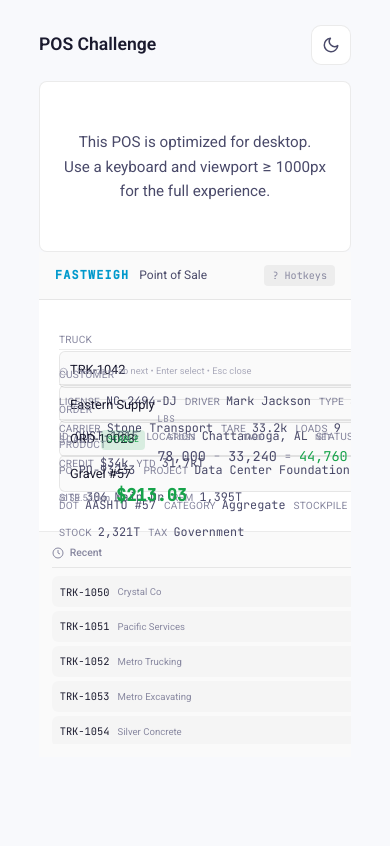
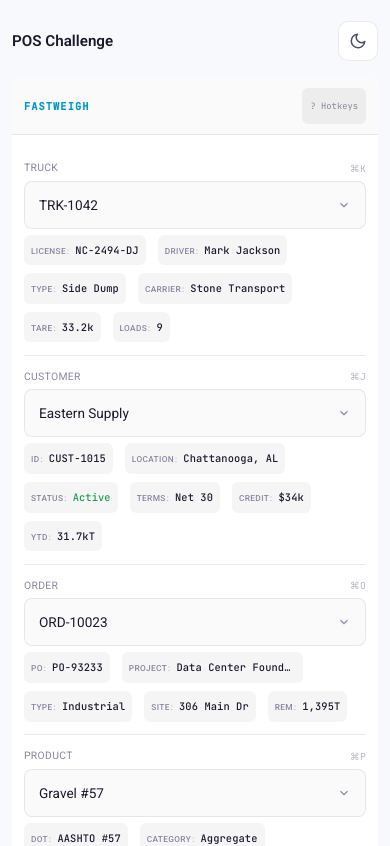
Before and after one commit to Joseph-Mutua/pos-system, a React (Vite) app: page / in a window 390 px wide. Shown: the top 846 px of the page. Built offline with nearby package versions, Linux system fonts and the light colour scheme.

Commit message:
Feat: Add responsiveness

```diff
--- a/index.html
+++ b/index.html
@@ -3,7 +3,10 @@
   <head>
     <meta charset="UTF-8" />
     <link rel="icon" type="image/svg+xml" href="/favicon.svg" />
-    <meta name="viewport" content="width=device-width, initial-scale=1.0" />
+    <meta
+      name="viewport"
+      content="width=device-width, initial-scale=1.0, viewport-fit=cover"
+    />
     <title>POS Challenge | Fastweigh</title>
     <meta
       name="description"
--- a/src/App.module.css
+++ b/src/App.module.css
@@ -2,7 +2,8 @@
   display: flex;
   flex-direction: column;
   min-height: 100vh;
-  padding: 2vh 2vw;
+  min-height: 100dvh;
+  padding: clamp(8px, 1.5vh, 16px) clamp(12px, 3vw, 24px);
   box-sizing: border-box;
 }
 
@@ -11,16 +12,16 @@
   justify-content: space-between;
   align-items: center;
   flex-shrink: 0;
-  padding: 8px 0;
-  margin-bottom: 1vh;
-  max-width: 80vw;
+  padding: clamp(6px, 1vh, 12px) 0;
+  margin-bottom: clamp(4px, 1vh, 12px);
   width: 100%;
+  max-width: 100%;
   margin-left: auto;
   margin-right: auto;
 }
 
 .title {
-  font-size: 1.1rem;
+  font-size: clamp(0.95rem, 2.5vw, 1.25rem);
   font-weight: 600;
   color: var(--text-primary);
   margin: 0;
@@ -33,7 +34,23 @@
   flex-direction: column;
   overflow: hidden;
   width: 100%;
-  max-width: 80vw;
-  max-height: 80vh;
+  max-width: 100%;
   margin: 0 auto;
 }
+
+@media (min-width: 900px) {
+  .app {
+    padding: 2vh 2vw;
+  }
+
+  .main {
+    max-width: 90vw;
+  }
+}
+
+@media (min-width: 1200px) {
+  .main {
+    max-width: 80vw;
+    max-height: 80vh;
+  }
+}
--- a/src/components/Combobox/Combobox.module.css
+++ b/src/components/Combobox/Combobox.module.css
@@ -1,18 +1,22 @@
 .fieldSearchMode {
   display: flex;
   flex-direction: column;
-  gap: 4px;
+  gap: 6px;
   position: relative;
+  width: 100%;
+  min-width: 0;
 }
 
 .searchHeader {
   display: flex;
   justify-content: space-between;
   align-items: center;
+  gap: 8px;
+  flex-wrap: wrap;
 }
 
 .searchLabel {
-  font-size: clamp(0.65rem, 1.3vh, 0.8rem);
+  font-size: clamp(0.7rem, 2vw, 0.85rem);
   color: var(--accent-cyan);
   text-transform: uppercase;
   letter-spacing: 0.03em;
@@ -21,22 +25,34 @@
 
 .shortcut {
   font-family: var(--font-mono);
-  font-size: clamp(0.5rem, 1vh, 0.65rem);
+  font-size: clamp(0.6rem, 1.8vw, 0.7rem);
   color: var(--text-dim);
   opacity: 0.6;
 }
 
 .searchInput {
   width: 100%;
-  padding: clamp(8px, 1.5vh, 12px) clamp(10px, 1.2vw, 14px);
+  min-width: 0;
+  padding: clamp(12px, 2vh, 16px) clamp(14px, 2.5vw, 18px);
+  min-height: 48px;
   background: rgba(0, 153, 204, 0.08);
   border: 1px solid var(--accent-cyan);
-  border-radius: 6px;
+  border-radius: 8px;
   box-shadow: 0 0 0 2px rgba(0, 153, 204, 0.1);
   font-family: var(--font-sans);
-  font-size: clamp(0.8rem, 1.6vh, 0.95rem);
+  font-size: clamp(1rem, 2.5vw, 1rem);
   color: var(--text-primary);
   outline: none;
+  box-sizing: border-box;
+  -webkit-tap-highlight-color: transparent;
+}
+
+@media (min-width: 640px) {
+  .searchInput {
+    min-height: 44px;
+    padding: clamp(10px, 1.8vh, 14px) clamp(12px, 1.5vw, 16px);
+    font-size: clamp(0.875rem, 1.6vh, 0.95rem);
+  }
 }
 
 [data-theme="dark"] .searchInput {
@@ -53,14 +69,25 @@
   top: 100%;
   left: 0;
   right: 0;
-  margin-top: 4px;
+  margin-top: 6px;
+  width: 100%;
+  max-width: 100%;
+  box-sizing: border-box;
   background: var(--bg-card);
   border: 1px solid var(--border-subtle);
-  border-radius: 6px;
+  border-radius: 8px;
   box-shadow: 0 10px 40px rgba(0, 0, 0, 0.15);
-  max-height: min(280px, 35vh);
+  max-height: min(320px, 45vh, 55dvh);
   overflow-y: auto;
+  overflow-x: hidden;
   z-index: 100;
+}
+
+@media (min-width: 640px) {
+  .dropdown {
+    max-height: min(280px, 40vh, 50dvh);
+    margin-top: 4px;
+  }
 }
 
 [data-theme="dark"] .dropdown {
@@ -70,11 +97,19 @@
 .dropdownItem {
   display: flex;
   flex-wrap: wrap;
-  gap: 8px 16px;
-  padding: clamp(8px, 1.2vh, 12px) clamp(10px, 1vw, 14px);
+  gap: clamp(6px, 1.2vw, 10px) clamp(10px, 2vw, 16px);
+  padding: clamp(12px, 2vh, 14px) clamp(12px, 2vw, 16px);
+  min-height: 44px;
   cursor: pointer;
   transition: background 100ms ease;
   border-bottom: 1px solid var(--border-subtle);
+}
+
+@media (min-width: 640px) {
+  .dropdownItem {
+    padding: clamp(8px, 1.2vh, 12px) clamp(10px, 1vw, 14px);
+    min-height: 0;
+  }
 }
 
 .dropdownItem:last-child {
@@ -101,19 +136,46 @@
   display: flex;
   align-items: baseline;
   gap: 4px;
-  min-width: 80px;
+  min-width: 0;
+  max-width: 100%;
+}
+
+@media (min-width: 400px) {
+  .dropdownField {
+    min-width: 70px;
+  }
+}
+
+@media (min-width: 640px) {
+  .dropdownField {
+    min-width: 80px;
+  }
 }
 
 .dropdownFieldLabel {
-  font-size: clamp(0.5rem, 1.1vh, 0.65rem);
+  font-size: clamp(0.6rem, 1.8vw, 0.7rem);
   color: var(--text-dim);
   text-transform: uppercase;
   letter-spacing: 0.02em;
+  flex-shrink: 0;
 }
 
 .dropdownFieldValue {
-  font-size: clamp(0.7rem, 1.4vh, 0.85rem);
+  font-size: clamp(0.75rem, 2vw, 0.9rem);
   color: var(--text-secondary);
+  overflow: hidden;
+  text-overflow: ellipsis;
+  white-space: nowrap;
+  min-width: 0;
+}
+
+@media (min-width: 640px) {
+  .dropdownFieldLabel {
+    font-size: clamp(0.5rem, 1.1vh, 0.65rem);
+  }
+  .dropdownFieldValue {
+    font-size: clamp(0.7rem, 1.4vh, 0.85rem);
+  }
 }
 
 .dropdownField.mono .dropdownFieldValue {
@@ -123,14 +185,17 @@
 .fieldInput {
   display: flex;
   flex-direction: column;
-  gap: 2px;
+  gap: 4px;
+  width: 100%;
+  min-width: 0;
 }
 
 .fieldLabel {
   display: flex;
   justify-content: space-between;
   align-items: center;
-  font-size: clamp(0.6rem, 1.2vh, 0.75rem);
+  gap: 8px;
+  font-size: clamp(0.65rem, 2vw, 0.8rem);
   color: var(--text-dim);
   text-transform: uppercase;
   letter-spacing: 0.03em;
@@ -140,10 +205,11 @@
   display: flex;
   justify-content: space-between;
   align-items: center;
-  padding: clamp(8px, 1.2vh, 12px) clamp(10px, 1vw, 14px);
+  padding: clamp(12px, 2vh, 14px) clamp(14px, 2.5vw, 18px);
+  min-height: 48px;
   background: rgba(0, 0, 0, 0.02);
   border: 1px solid var(--border-subtle);
-  border-radius: 6px;
+  border-radius: 8px;
   cursor: pointer;
   transition: all 150ms ease;
   font-family: inherit;
@@ -151,6 +217,16 @@
   color: inherit;
   text-align: left;
   width: 100%;
+  min-width: 0;
+  box-sizing: border-box;
+  -webkit-tap-highlight-color: transparent;
+}
+
+@media (min-width: 640px) {
+  .input {
+    min-height: 44px;
+    padding: clamp(10px, 1.5vh, 14px) clamp(12px, 1.5vw, 16px);
+  }
 }
 
 [data-theme="dark"] .input {
@@ -167,16 +243,30 @@
 }
 
 .inputValue {
-  font-size: clamp(0.8rem, 1.5vh, 0.95rem);
+  font-size: clamp(0.85rem, 2.2vw, 0.95rem);
   color: var(--text-primary);
   white-space: nowrap;
   overflow: hidden;
   text-overflow: ellipsis;
+  min-width: 0;
+}
+
+@media (min-width: 640px) {
+  .inputValue {
+    font-size: clamp(0.8rem, 1.5vh, 0.95rem);
+  }
 }
 
 .input svg {
   color: var(--text-dim);
   flex-shrink: 0;
-  width: 12px;
-  height: 12px;
+  width: 14px;
+  height: 14px;
 }
+
+@media (min-width: 640px) {
+  .input svg {
+    width: 12px;
+    height: 12px;
+  }
+}
--- a/src/components/PosInterface/PosInterface.module.css
+++ b/src/components/PosInterface/PosInterface.module.css
@@ -1,48 +1,26 @@
-.mobileNotice {
-  display: none;
-  padding: 48px 24px;
-  text-align: center;
-  background: var(--bg-card);
-  border: 1px solid var(--border-subtle);
-  border-radius: 8px;
-}
-
-.mobileNotice p {
-  font-size: 0.95rem;
-  color: var(--text-secondary);
-  line-height: 1.6;
-}
-
-@media (max-width: 999px) {
-  .mobileNotice {
-    display: block;
-  }
-
-  .mockup {
-    display: none;
-  }
-}
-
 .mockup {
   display: flex;
   flex-direction: column;
   flex: 1;
   min-height: 0;
+  min-width: 0;
   background: var(--bg-card);
   overflow: hidden;
   font-family: var(--font-sans);
   transition: background-color var(--transition-normal),
     border-color var(--transition-normal);
+  border-radius: 8px;
 }
 
 .header {
   display: flex;
   justify-content: space-between;
   align-items: center;
-  padding: clamp(10px, 1.5vh, 16px) clamp(16px, 2vw, 24px);
+  padding: clamp(8px, 1.2vh, 14px) clamp(12px, 2.5vw, 24px);
   background: rgba(0, 0, 0, 0.02);
   border-bottom: 1px solid var(--border-subtle);
   flex-shrink: 0;
+  gap: 8px;
 }
 
 [data-theme="dark"] .header {
@@ -52,32 +30,45 @@
 .headerLeft {
   display: flex;
   align-items: center;
-  gap: 10px;
+  gap: clamp(6px, 1vw, 10px);
+  min-width: 0;
 }
 
 .logo {
   font-family: var(--font-mono);
-  font-size: clamp(0.7rem, 1.4vh, 0.85rem);
+  font-size: clamp(0.65rem, 2vw, 0.85rem);
   font-weight: 700;
   letter-spacing: 0.1em;
   color: var(--accent-cyan);
+  white-space: nowrap;
 }
 
 .headerTitle {
-  font-size: clamp(0.75rem, 1.4vh, 0.9rem);
+  font-size: clamp(0.65rem, 1.8vw, 0.9rem);
   color: var(--text-secondary);
+  white-space: nowrap;
+  overflow: hidden;
+  text-overflow: ellipsis;
+}
+
+@media (max-width: 480px) {
+  .headerTitle {
+    display: none;
+  }
 }
 
 .hotkey {
   font-family: var(--font-mono);
-  font-size: clamp(0.6rem, 1.2vh, 0.75rem);
+  font-size: clamp(0.55rem, 1.5vw, 0.75rem);
   color: var(--text-dim);
   background: rgba(0, 0, 0, 0.05);
-  padding: 4px 8px;
-  border-radius: 4px;
+  padding: clamp(6px, 1.2vh, 8px) clamp(8px, 1.5vw, 12px);
+  border-radius: 6px;
   border: none;
   cursor: pointer;
   transition: all var(--transition-fast);
+  flex-shrink: 0;
+  min-height: 36px;
 }
 
 [data-theme="dark"] .hotkey {
@@ -96,18 +87,37 @@
 
 .body {
   display: grid;
-  grid-template-columns: 1fr minmax(160px, 200px);
+  grid-template-columns: 1fr;
+  grid-template-rows: 1fr auto;
   flex: 1;
   min-height: 0;
+  min-width: 0;
   overflow: hidden;
+}
+
+@media (min-width: 640px) {
+  .body {
+    grid-template-columns: 1fr minmax(140px, 200px);
+    grid-template-rows: 1fr;
+  }
 }
 
 .mainPanel {
   display: flex;
   flex-direction: column;
-  padding: 16px 20px;
-  border-right: 1px solid var(--border-subtle);
+  padding: clamp(12px, 2vw, 20px);
+  border-right: none;
+  border-bottom: 1px solid var(--border-subtle);
   min-height: 0;
+  min-width: 0;
+  overflow: hidden;
+}
+
+@media (min-width: 640px) {
+  .mainPanel {
+    border-right: 1px solid var(--border-subtle);
+    border-bottom: none;
+  }
 }
 
 .fieldsSection {
@@ -115,18 +125,19 @@
   flex-direction: column;
   flex: 1;
   min-height: 0;
+  min-width: 0;
   gap: 0;
 }
 
 .fieldRow {
   display: grid;
-  grid-template-columns: 160px 1fr;
-  gap: 16px;
-  align-items: center;
-  padding: clamp(10px, 2vh, 20px) 0;
+  grid-template-columns: 1fr;
+  gap: clamp(6px, 1.5vw, 16px);
+  align-items: start;
+  padding: clamp(8px, 1.5vh, 16px) 0;
   border-bottom: 1px solid var(--border-subtle);
-  flex: 1;
-  min-height: 0;
+  flex: 0 0 auto;
+  min-width: 0;
 }
 
 .fieldRow:last-child {
@@ -135,48 +146,87 @@
 
 .fieldRowActive {
   grid-template-columns: 1fr;
-  flex: 1;
+}
+
+@media (min-width: 640px) {
+  .fieldRow {
+    grid-template-columns: minmax(100px, 160px) 1fr;
+    align-items: center;
+    flex: 1;
+  }
 }
 
 .fieldDetails {
   display: flex;
-  gap: 20px;
+  gap: 8px 12px;
   align-items: center;
   flex-wrap: wrap;
+  min-width: 0;
 }
 
 .detailItem {
-  display: flex;
+  display: inline-flex;
   align-items: baseline;
   gap: 6px;
+  padding: clamp(4px, 0.8vh, 6px) clamp(6px, 1.2vw, 10px);
+  border-radius: 6px;
+  background: rgba(0, 0, 0, 0.04);
+  border: 1px solid transparent;
+  transition: background 0.15s ease, border-color 0.15s ease;
+}
+
+[data-theme="dark"] .detailItem {
+  background: rgba(255, 255, 255, 0.05);
 }
 
 .detailLabel {
-  font-size: clamp(0.55rem, 1.2vh, 0.7rem);
+  font-size: clamp(0.52rem, 1.2vw, 0.7rem);
+  font-weight: 500;
   color: var(--text-dim);
   text-transform: uppercase;
-  letter-spacing: 0.02em;
+  letter-spacing: 0.04em;
+}
+
+.detailLabel::after {
+  content: ":";
+  margin-left: 1px;
+  font-weight: 400;
 }
 
 .detailValue {
-  font-size: clamp(0.7rem, 1.4vh, 0.85rem);
-  color: var(--text-secondary);
+  font-size: clamp(0.65rem, 1.4vw, 0.88rem);
+  font-weight: 500;
+  color: var(--text-primary);
   white-space: nowrap;
+  overflow: hidden;
+  text-overflow: ellipsis;
+  max-width: 120px;
   font-family: var(--font-mono);
+  letter-spacing: 0.01em;
 }
 
+@media (min-width: 480px) {
+  .detailValue {
+    max-width: none;
+  }
+}
+
+.detailValue.detailGood,
 .detailGood {
   color: var(--accent-green);
 }
 
+.detailValue.detailWarn,
 .detailWarn {
   color: var(--accent-orange);
 }
 
+.detailValue.detailBad,
 .detailBad {
   color: #dc2626;
 }
 
+[data-theme="dark"] .detailValue.detailBad,
 [data-theme="dark"] .detailBad {
   color: #ef4444;
 }
@@ -185,9 +235,9 @@
   display: flex;
   align-items: center;
   gap: 8px;
-  font-size: clamp(0.55rem, 1.1vh, 0.7rem);
+  font-size: clamp(0.5rem, 1.2vw, 0.7rem);
   color: var(--text-dim);
-  padding: 8px 0;
+  padding: 6px 0;
   margin-top: 4px;
   opacity: 0.7;
   flex-shrink: 0;
@@ -201,12 +251,20 @@
 
 .bottomSection {
   display: flex;
-  justify-content: space-between;
-  align-items: center;
+  flex-direction: column;
+  gap: 10px;
   margin-top: 12px;
   padding-top: 12px;
   border-top: 1px solid var(--border-subtle);
   flex-shrink: 0;
+}
+
+@media (min-width: 480px) {
+  .bottomSection {
+    flex-direction: row;
+    justify-content: space-between;
+    align-items: center;
+  }
 }
 
 .totals {
@@ -222,13 +280,13 @@
 }
 
 .totalLabel {
-  font-size: clamp(0.55rem, 1.1vh, 0.7rem);
+  font-size: clamp(0.5rem, 1.2vw, 0.7rem);
   color: var(--text-dim);
 }
 
 .totalValue {
   font-family: var(--font-mono);
-  font-size: clamp(0.9rem, 2vh, 1.15rem);
+  font-size: clamp(0.8rem, 2vw, 1.15rem);
   font-weight: 600;
   color: var(--accent-green);
 }
@@ -236,13 +294,15 @@
 .printBtn {
   display: flex;
   align-items: center;
+  justify-content: center;
   gap: 8px;
-  padding: clamp(8px, 1.5vh, 12px) clamp(14px, 2vw, 20px);
+  padding: clamp(10px, 1.8vh, 14px) clamp(16px, 3vw, 24px);
+  min-height: 44px;
   background: linear-gradient(135deg, var(--accent-cyan), var(--accent-purple));
   border: none;
-  border-radius: 6px;
+  border-radius: 8px;
   font-family: var(--font-sans);
-  font-size: clamp(0.75rem, 1.5vh, 0.9rem);
+  font-size: clamp(0.8rem, 1.8vw, 0.95rem);
   font-weight: 600;
   color: #ffffff;
   cursor: pointer;
@@ -264,33 +324,8 @@
   opacity: 0.7;
 }
 
-@media (max-width: 700px) {
-  .body {
-    grid-template-columns: 1fr;
-  }
-
-  .mainPanel {
-    border-right: none;
-    border-bottom: 1px solid var(--border-subtle);
-  }
-
-  .fieldRow {
-    grid-template-columns: 1fr;
-    gap: 4px;
-  }
-
-  .fieldDetails {
-    flex-wrap: wrap;
-    gap: 8px;
-  }
-
-  .bottomSection {
-    flex-direction: column;
-    align-items: stretch;
-    gap: 8px;
-  }
-
-  .totals {
-    justify-content: space-between;
+@media (min-width: 480px) {
+  .printBtn {
+    justify-content: flex-start;
   }
 }
--- a/src/components/PosInterface/PosInterface.tsx
+++ b/src/components/PosInterface/PosInterface.tsx
@@ -400,12 +400,6 @@ export function PosInterface() {
 
   return (
     <>
-      <div className={styles.mobileNotice}>
-        <p>
-          This POS is optimized for desktop. Use a keyboard and viewport ≥
-          1000px for the full experience.
-        </p>
-      </div>
       <div className={styles.mockup}>
         <header className={styles.header}>
           <div className={styles.headerLeft}>
--- a/src/components/ScaleDisplay/ScaleDisplay.module.css
+++ b/src/components/ScaleDisplay/ScaleDisplay.module.css
@@ -1,7 +1,9 @@
 .scaleCompact {
   display: flex;
+  flex-wrap: wrap;
   align-items: center;
-  gap: clamp(12px, 2vw, 20px);
+  gap: clamp(8px, 1.5vw, 20px);
+  min-width: 0;
 }
 
 .scaleLabel {
@@ -19,6 +21,8 @@
   padding: 3px 6px;
   border-radius: 4px;
   letter-spacing: 0.03em;
+  transition: background-color 0.35s ease, color 0.35s ease,
+    box-shadow 0.35s ease;
 }
 
 .scaleStatus.stable {
@@ -33,27 +37,29 @@
 .scaleStatus.moving {
   background: rgba(234, 88, 12, 0.15);
   color: var(--accent-orange);
-  animation: blink 0.8s ease-in-out infinite;
+  animation: readingPulse 1.25s ease-in-out infinite;
 }
 
 [data-theme="dark"] .scaleStatus.moving {
   background: rgba(255, 149, 0, 0.2);
 }
 
-@keyframes blink {
+@keyframes readingPulse {
   0%,
   100% {
     opacity: 1;
   }
   50% {
-    opacity: 0.5;
+    opacity: 0.72;
   }
 }
 
 .weightDisplay {
   display: flex;
+  flex-wrap: wrap;
   align-items: flex-start;
-  gap: clamp(12px, 2vw, 20px);
+  gap: clamp(8px, 1.5vw, 20px);
+  min-width: 0;
 }
 
 .weightGroup {
@@ -79,8 +85,10 @@
 
 .weightRow {
   display: flex;
+  flex-wrap: wrap;
   align-items: baseline;
-  gap: clamp(6px, 1vw, 10px);
+  gap: clamp(4px, 0.8vw, 10px);
+  min-width: 0;
 }
 
 .weightItem {
--- a/src/components/TransactionHistory/TransactionHistory.module.css
+++ b/src/components/TransactionHistory/TransactionHistory.module.css
@@ -4,7 +4,15 @@
   display: flex;
   flex-direction: column;
   min-height: 0;
+  min-width: 0;
   font-size: clamp(0.65rem, 1.2vh, 0.8rem);
+}
+
+@media (max-width: 639px) {
+  .historyPanel {
+    min-height: 140px;
+    max-height: 35vh;
+  }
 }
 
 [data-theme="dark"] .historyPanel {
@@ -42,8 +50,9 @@
   display: grid;
   grid-template-columns: auto 1fr auto;
   align-items: center;
-  gap: 8px;
-  padding: clamp(6px, 1vh, 10px) clamp(8px, 1vw, 12px);
+  gap: clamp(6px, 1.2vw, 10px);
+  padding: clamp(8px, 1.2vh, 12px) clamp(8px, 1.5vw, 12px);
+  min-height: 44px;
   background: rgba(0, 0, 0, 0.02);
   border: none;
   border-radius: 6px;
--- a/src/index.css
+++ b/src/index.css
@@ -71,7 +71,7 @@ body {
   margin: 0;
   padding: 0;
   font-family: var(--font-sans);
-  font-size: 16px;
+  font-size: clamp(15px, 2vw, 16px);
   line-height: 1.6;
   color: var(--text-primary);
   background-color: var(--bg-deep);
@@ -80,6 +80,8 @@ body {
   overflow-x: hidden;
   transition: background-color var(--transition-normal),
     color var(--transition-normal);
+  padding-left: env(safe-area-inset-left);
+  padding-right: env(safe-area-inset-right);
 }
 
 #root {
```
Also changed, not shown: src/components/HotkeysModal/HotkeysModal.module.css (+9 -3 lines).
